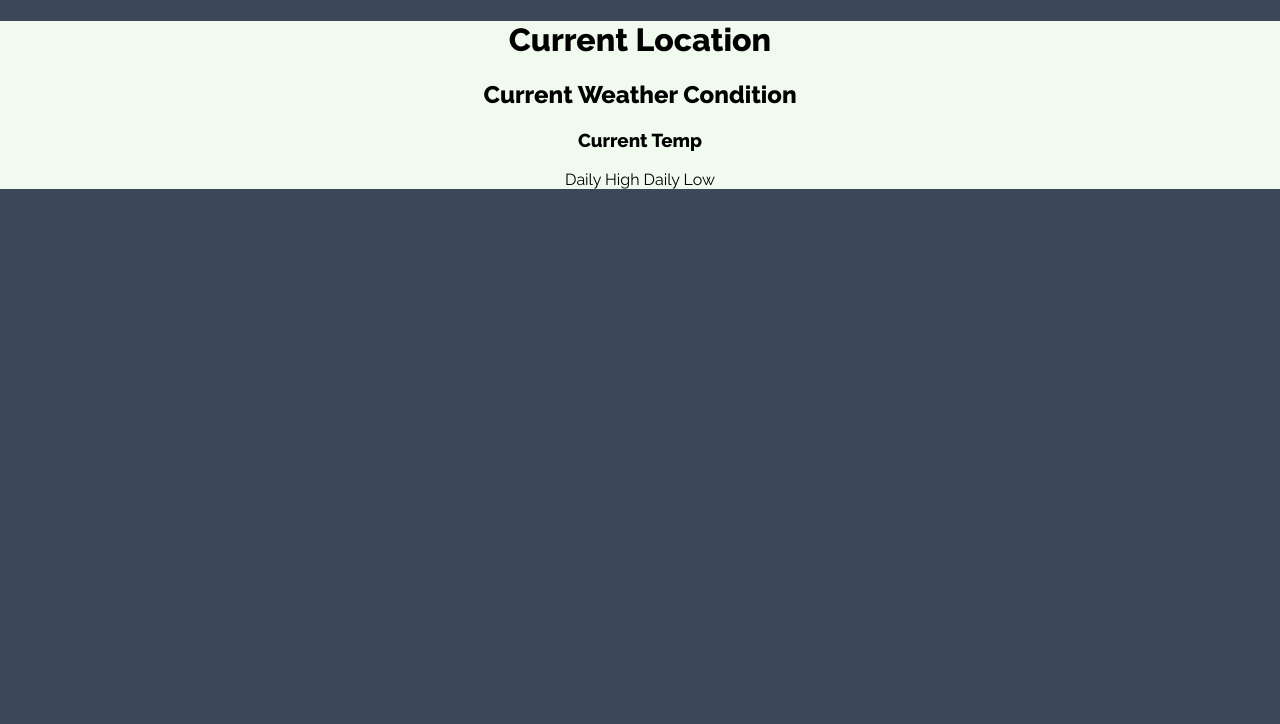
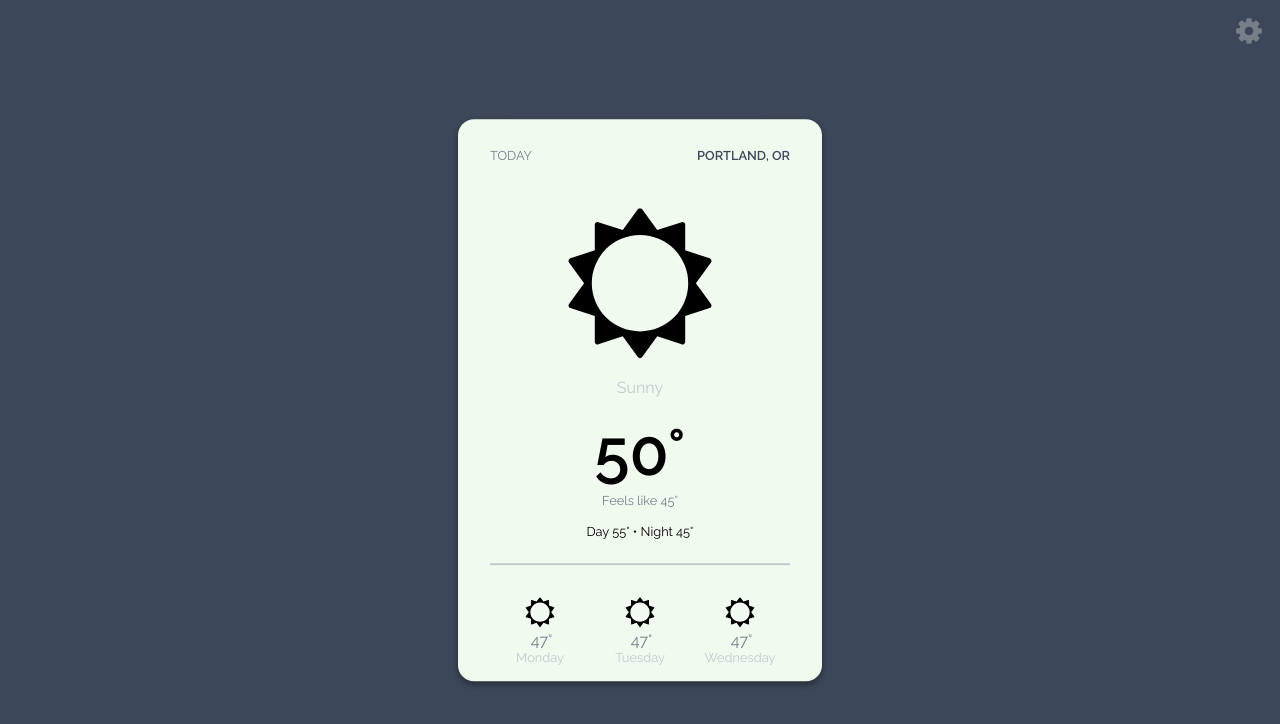
Before and after one commit to tjohnst1/Makani, a React app: page / in a window 1280 px wide. Shown: the top 724 px of the page. Built offline with nearby package versions, Linux system fonts and the light colour scheme.

Commit message:
layout basic forecast design

```diff
--- a/src/components/Forecast.js
+++ b/src/components/Forecast.js
@@ -5,13 +5,35 @@ export default class Forecast extends Component {
   render() {
     return (
       <div className="forecast">
-        <h1 className="forecast__location">Current Location</h1>
-        <div>
-          <h2>Current Weather Condition</h2>
+        <div className="forecast__header">
+          <p className="forecast__date">Today</p>
+          <p className="forecast__location">Portland, OR</p>
         </div>
-        <div>
-          <h3>Current Temp</h3>
-          <p>Daily High Daily Low</p>
+        <div className="forecast__img">
+          <svg style={{margin: "0 auto",}} width="150" height="150" viewBox="0 0 1792 1792" xmlns="http://www.w3.org/2000/svg"><path d="M1472 896q0-117-45.5-223.5t-123-184-184-123-223.5-45.5-223.5 45.5-184 123-123 184-45.5 223.5 45.5 223.5 123 184 184 123 223.5 45.5 223.5-45.5 184-123 123-184 45.5-223.5zm276 277q-4 15-20 20l-292 96v306q0 16-13 26-15 10-29 4l-292-94-180 248q-10 13-26 13t-26-13l-180-248-292 94q-14 6-29-4-13-10-13-26v-306l-292-96q-16-5-20-20-5-17 4-29l180-248-180-248q-9-13-4-29 4-15 20-20l292-96v-306q0-16 13-26 15-10 29-4l292 94 180-248q9-12 26-12t26 12l180 248 292-94q14-6 29 4 13 10 13 26v306l292 96q16 5 20 20 5 16-4 29l-180 248 180 248q9 12 4 29z"/></svg>
+          <p>Sunny</p>
+        </div>
+        <div className="forecast__temp">
+          <p>50&deg;</p>
+          <p className="forecast__feels-like">Feels like 45&deg;</p>
+          <p>Day 55&deg; &bull; Night 45&deg;</p>
+        </div>
+        <div className="forecast__upcoming">
+          <div className="forcast__upcoming-date">
+            <svg style={{margin: "0 auto",}} width="30" height="30" viewBox="0 0 1792 1792" xmlns="http://www.w3.org/2000/svg"><path d="M1472 896q0-117-45.5-223.5t-123-184-184-123-223.5-45.5-223.5 45.5-184 123-123 184-45.5 223.5 45.5 223.5 123 184 184 123 223.5 45.5 223.5-45.5 184-123 123-184 45.5-223.5zm276 277q-4 15-20 20l-292 96v306q0 16-13 26-15 10-29 4l-292-94-180 248q-10 13-26 13t-26-13l-180-248-292 94q-14 6-29-4-13-10-13-26v-306l-292-96q-16-5-20-20-5-17 4-29l180-248-180-248q-9-13-4-29 4-15 20-20l292-96v-306q0-16 13-26 15-10 29-4l292 94 180-248q9-12 26-12t26 12l180 248 292-94q14-6 29 4 13 10 13 26v306l292 96q16 5 20 20 5 16-4 29l-180 248 180 248q9 12 4 29z"/></svg>
+            <p>47&deg;</p>
+            <p>Monday</p>
+          </div>
+          <div className="forcast__upcoming-date">
+            <svg style={{margin: "0 auto",}} width="30" height="30" viewBox="0 0 1792 1792" xmlns="http://www.w3.org/2000/svg"><path d="M1472 896q0-117-45.5-223.5t-123-184-184-123-223.5-45.5-223.5 45.5-184 123-123 184-45.5 223.5 45.5 223.5 123 184 184 123 223.5 45.5 223.5-45.5 184-123 123-184 45.5-223.5zm276 277q-4 15-20 20l-292 96v306q0 16-13 26-15 10-29 4l-292-94-180 248q-10 13-26 13t-26-13l-180-248-292 94q-14 6-29-4-13-10-13-26v-306l-292-96q-16-5-20-20-5-17 4-29l180-248-180-248q-9-13-4-29 4-15 20-20l292-96v-306q0-16 13-26 15-10 29-4l292 94 180-248q9-12 26-12t26 12l180 248 292-94q14-6 29 4 13 10 13 26v306l292 96q16 5 20 20 5 16-4 29l-180 248 180 248q9 12 4 29z"/></svg>
+            <p>47&deg;</p>
+            <p>Tuesday</p>
+          </div>
+          <div className="forcast__upcoming-date">
+            <svg style={{margin: "0 auto",}} width="30" height="30" viewBox="0 0 1792 1792" xmlns="http://www.w3.org/2000/svg"><path d="M1472 896q0-117-45.5-223.5t-123-184-184-123-223.5-45.5-223.5 45.5-184 123-123 184-45.5 223.5 45.5 223.5 123 184 184 123 223.5 45.5 223.5-45.5 184-123 123-184 45.5-223.5zm276 277q-4 15-20 20l-292 96v306q0 16-13 26-15 10-29 4l-292-94-180 248q-10 13-26 13t-26-13l-180-248-292 94q-14 6-29-4-13-10-13-26v-306l-292-96q-16-5-20-20-5-17 4-29l180-248-180-248q-9-13-4-29 4-15 20-20l292-96v-306q0-16 13-26 15-10 29-4l292 94 180-248q9-12 26-12t26 12l180 248 292-94q14-6 29 4 13 10 13 26v306l292 96q16 5 20 20 5 16-4 29l-180 248 180 248q9 12 4 29z"/></svg>
+            <p>47&deg;</p>
+            <p>Wednesday</p>
+          </div>
         </div>
       </div>
     )
--- a/src/containers/App.js
+++ b/src/containers/App.js
@@ -5,7 +5,8 @@ import '../styles/app.scss';
 class App extends Component {
   render() {
     return (
-      <div>
+      <div className="app">
+        <svg className="app__setup" width="30" height="30" viewBox="0 0 1792 1792" xmlns="http://www.w3.org/2000/svg"><path d="M1152 896q0-106-75-181t-181-75-181 75-75 181 75 181 181 75 181-75 75-181zm512-109v222q0 12-8 23t-20 13l-185 28q-19 54-39 91 35 50 107 138 10 12 10 25t-9 23q-27 37-99 108t-94 71q-12 0-26-9l-138-108q-44 23-91 38-16 136-29 186-7 28-36 28h-222q-14 0-24.5-8.5t-11.5-21.5l-28-184q-49-16-90-37l-141 107q-10 9-25 9-14 0-25-11-126-114-165-168-7-10-7-23 0-12 8-23 15-21 51-66.5t54-70.5q-27-50-41-99l-183-27q-13-2-21-12.5t-8-23.5v-222q0-12 8-23t19-13l186-28q14-46 39-92-40-57-107-138-10-12-10-24 0-10 9-23 26-36 98.5-107.5t94.5-71.5q13 0 26 10l138 107q44-23 91-38 16-136 29-186 7-28 36-28h222q14 0 24.5 8.5t11.5 21.5l28 184q49 16 90 37l142-107q9-9 24-9 13 0 25 10 129 119 165 170 7 8 7 22 0 12-8 23-15 21-51 66.5t-54 70.5q26 50 41 98l183 28q13 2 21 12.5t8 23.5z"/></svg>
         <Forecast />
       </div>
     );
--- a/src/styles/app.scss
+++ b/src/styles/app.scss
@@ -1,24 +1,31 @@
 @import url('https://fonts.googleapis.com/css?family=Raleway:300,400,600,800');
+@import 'vars';
 
-html {
+html, body, #root {
   height: 100%;
-  font-size: 16px;
-  font-family: 'Raleway', Helvetica, sans-serif;
-}
-
-body {
-  min-height: 100%;
-  background: #3c4859;
-}
-
-html, body {
   margin: 0;
   padding: 0;
 }
 
-/* red E63946 */
-/* white F1FAEE */
-/* lt blue A8DADC */
-/* md blue 457B9D */
-/* dk blue 1D3557 */
-/* off black #3c4859 */
+html {
+  font-size: 16px;
+  font-family: 'Raleway', Helvetica, sans-serif;
+  background: #3c4859;
+}
+
+.app {
+  min-height: 100%;
+  position: relative;
+}
+
+.app__setup {
+  position: absolute;
+  top: 1em;
+  right: 1em;
+  fill: $md-grey;
+  transition: transform 300ms;
+  cursor: pointer;
+  &:hover {
+    transform: rotate(90deg);
+  }
+}
--- a/src/styles/forecast.scss
+++ b/src/styles/forecast.scss
@@ -3,8 +3,84 @@
 .forecast {
   text-align: center;
   background: $off-white;
+  font-size: 1em;
+  display: flex;
+  flex-direction: column;
+  max-width: 300px;
+  width: 100%;
+  position: absolute;
+  top: 50%;
+  left: 50%;
+  transform: translate(-50%, -50%);
+  border-radius: 1em;
+  padding: 1rem 2rem;
+  box-shadow: 0 3px 6px rgba(0,0,0,0.16), 0 3px 6px rgba(0,0,0,0.23)
 }
 
-.forecast__location {
+.forecast__header {
+  display: flex;
+  justify-content: space-between;
+  font-size: .8rem;
+  font-weight: 400;
+  text-transform: uppercase;
+  color: $md-grey;
+  & > * {
+    flex-direction: row;
+    &:last-child {
+      color: $off-black;
+      font-weight: 600;
+    }
+  }
+}
 
+.forecast__img {
+  margin: 2rem 0 0 0;
+  color: $lt-grey;
+  font-weight: 500;
 }
+
+.forecast__temp {
+  margin: 0;
+  font-weight: 400;
+  font-size: 0.8rem;
+  & * {
+    margin: 0.5rem 0 0;
+  }
+  & *:first-child {
+    font-weight: 600;
+    font-size: 4rem;
+    line-height: 4rem;
+  }
+  & *:last-child {
+    margin: 1rem 0 0;
+  }
+}
+
+.forecast__feels-like {
+  color: $md-grey;
+}
+
+.forecast__upcoming {
+  margin: 1.5rem 0 0;
+  border-top: 2px solid $lt-grey;
+  display: flex;
+  flex-direction: row;
+  padding: 2rem 0 0 0;
+}
+
+.forcast__upcoming-date {
+  display: flex;
+  flex-direction: column;
+  flex: 1;
+  & * {
+    margin: 0;
+  }
+  & *:nth-child(2) {
+    color: $md-grey;
+    margin: 0.25rem -0.2rem 0 0;
+  }
+  & *:last-child {
+    color: $lt-grey;
+    font-size: 0.8rem;
+  }
+}
--- a/src/styles/vars.scss
+++ b/src/styles/vars.scss
@@ -4,3 +4,5 @@ $lt-blue: #A8DADC;
 $md-blue: #457B9D;
 $dk-blue: #1D3557;
 $off-black: #3c4859;
+$lt-grey: #c4c8cd;
+$md-grey: #767e8a;
```
